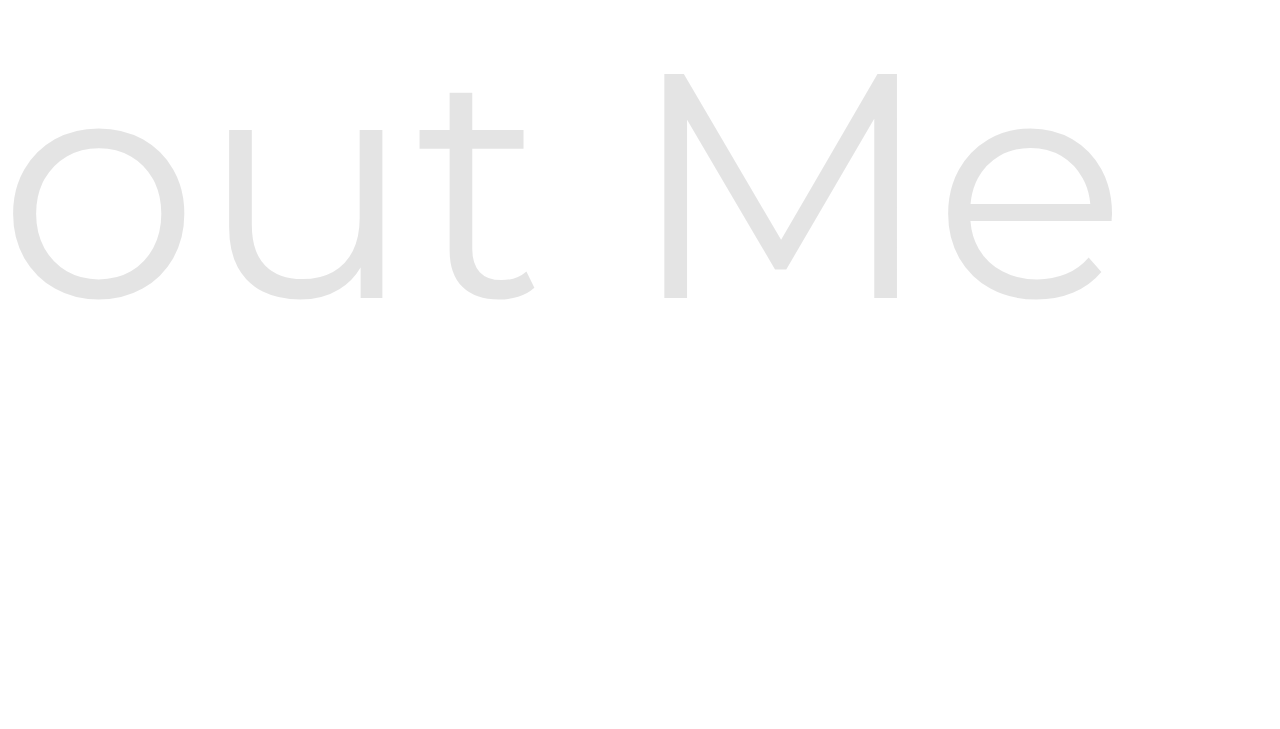
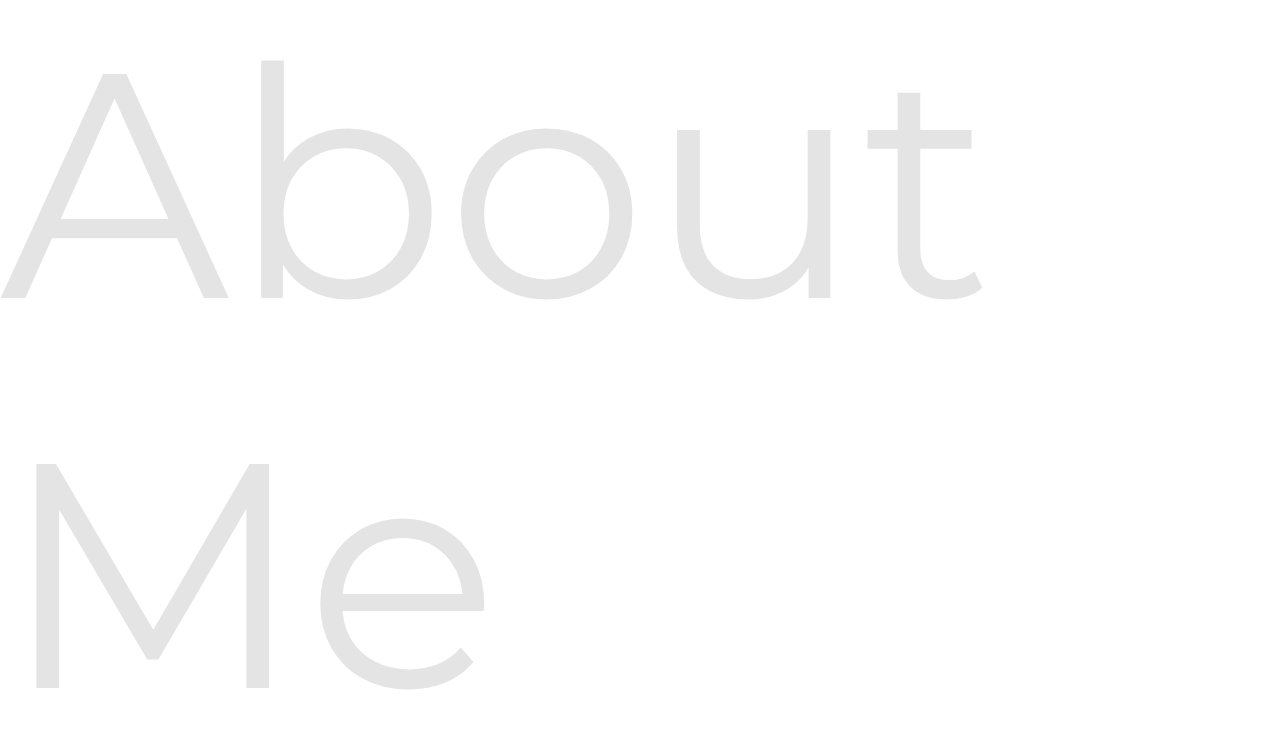
Before and after one commit to ci3niu/portfolio, a React (Vite) app: page / in a window 1280 px wide. Shown: the part 833-1562 px from the top of the page. Built offline with nearby package versions, Linux system fonts and the light colour scheme.

Commit message:
on scrollEvent

```diff
--- a/src/Slides/Widescreen/HeroSlide/AboutMe.tsx
+++ b/src/Slides/Widescreen/HeroSlide/AboutMe.tsx
@@ -1,3 +1,4 @@
+import { useEffect, useRef, useState } from 'react';
 import TitleScroller from '../../../components/TitleScroller/TitleScroller';
 import { StyledContainer } from './styles/Container.styled';
 
--- a/src/Slides/Widescreen/HeroSlide/styles/Container.styled.ts
+++ b/src/Slides/Widescreen/HeroSlide/styles/Container.styled.ts
@@ -2,6 +2,8 @@ import styled from 'styled-components';
 
 export const StyledContainer = styled.div`
 	display: flex;
+	flex-direction: column;
 	height: 120vh;
 	width: 100%;
+	position: relative;
 `;
--- a/src/components/TitleScroller/TitleScroller.tsx
+++ b/src/components/TitleScroller/TitleScroller.tsx
@@ -10,36 +10,24 @@ interface StyledBackgroundTitle {
 }
 
 const StyledBackgroundTitle = styled.div<StyledBackgroundTitle>`
-	position: absolute;
 	font-size: 20rem;
 	font-family: 'MontserratRegular';
 	color: ${({ theme }) => theme.colorText};
 	opacity: 0.1;
 	left: -35%;
-	transform: translateX(${({ scroll }) => scroll}%);
+	transform: translateX(${({ scroll }) => scroll / 100}%);
 	transition: transform 0.5s ease-out;
 `;
 
 const TitleScroller: FC<TitleScrollerProps> = ({ text }) => {
 	const [scrollY, setScrollY] = useState(0);
-	const [screenHeight, setScreenHeight] = useState(0);
-	const [scrollHeight, setScrollHeight] = useState(0);
 
 	const handleScroll = (e: any) => {
-		const { body, documentElement } = e.srcElement;
-		const sd = Math.max(body.scrollTop, documentElement.scrollTop);
-		let sp = (sd / (documentElement.scrollHeight - documentElement.clientHeight)) * 100;
-		const limit = (documentElement.clientHeight * 100) / documentElement.scrollHeight;
-		if (sp >= 0 && sp <= limit) {
-			setScrollY(sp);
-		}
+		setScrollY(window.scrollY);
 	};
 
 	useEffect(() => {
 		window.addEventListener('scroll', handleScroll);
-		setScrollHeight(Math.round(window.document.documentElement.scrollHeight));
-		setScreenHeight(Math.round(window.document.documentElement.clientHeight));
-
 		return () => {
 			window.removeEventListener('scroll', handleScroll);
 		};
```
